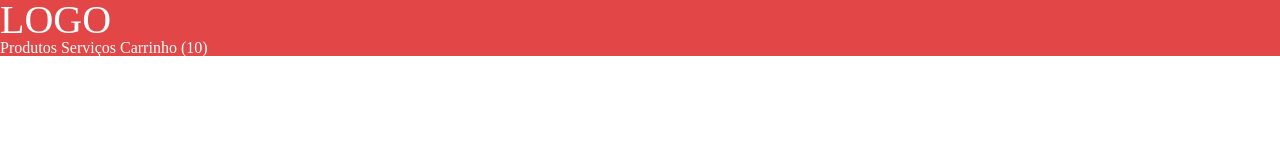
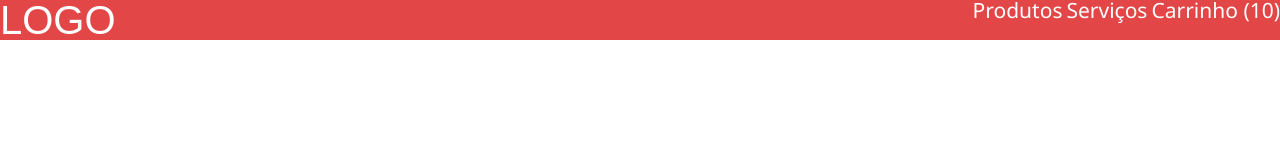
Before and after one commit to ofelipegodinho/do-front-ao-end, a plain HTML site: page projetos/loja-fone/index.html in a window 1280 px wide. Drawn offline with Linux system fonts and the light colour scheme.

Commit message:
Completando os desafios do modulo 002

```diff
--- a/projetos/loja-fone/css/header.css
+++ b/projetos/loja-fone/css/header.css
@@ -1,5 +1,7 @@
 header {
     background-color: #e24647;
+    display: flex;
+    justify-content: space-between;
 }
 
 h1, a {
@@ -7,9 +9,12 @@ h1, a {
 }
 
 h1 {
+    font-family: Arial;
     font-size: 40px;
 }
 
 a {
+    font-family: 'Segoe UI';
+    font-size: 21px;
     text-decoration: none;
 }
```
Also changed, not shown: projetos/loja-fone/index.html (+1 -0 lines), 1 other file.
